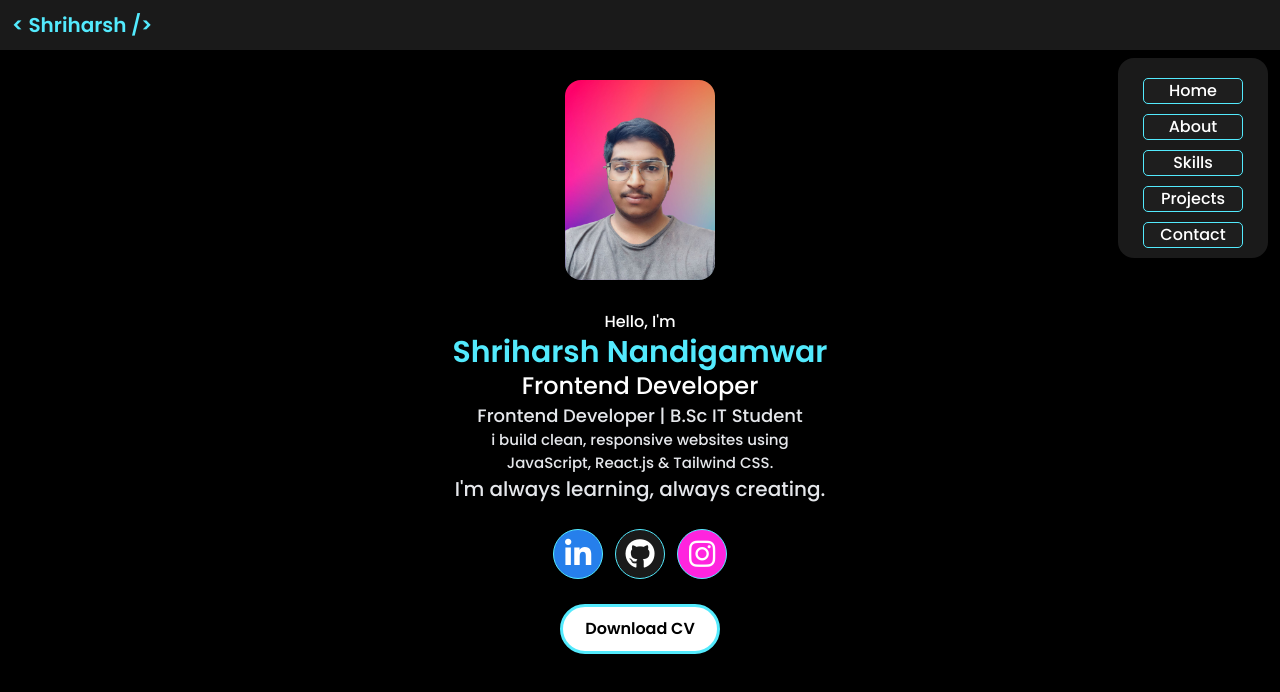
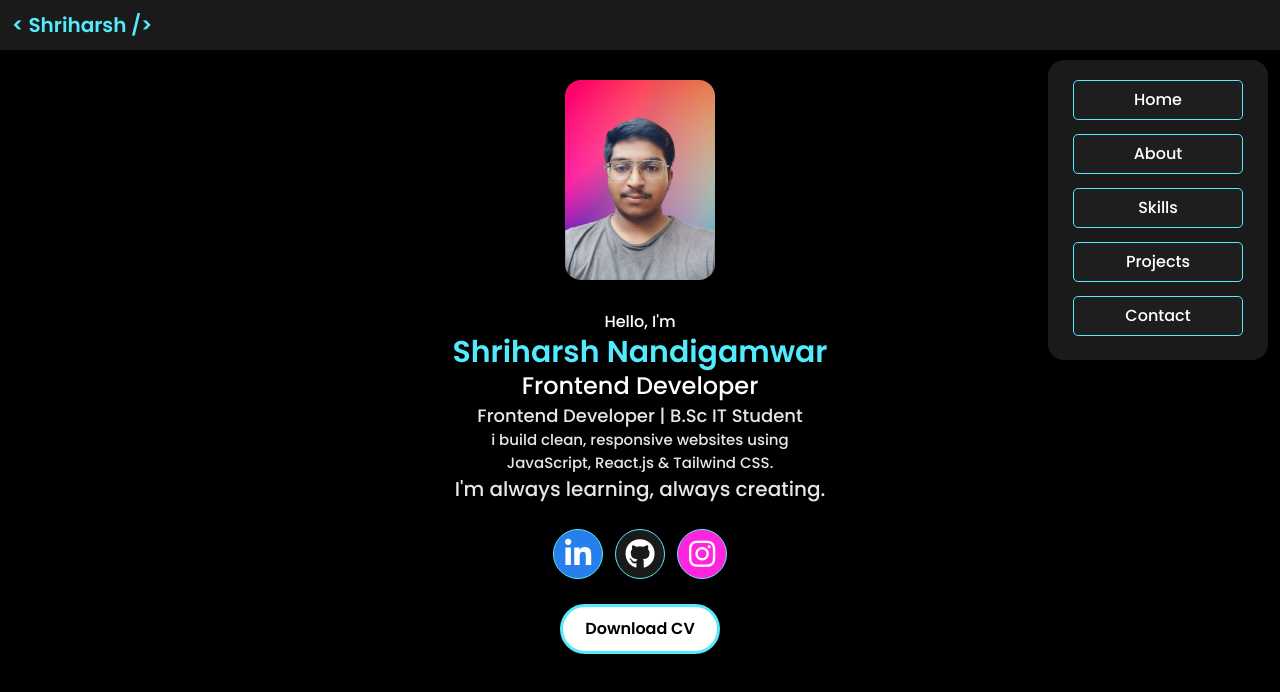
Before and after one commit to HarshNandigamwar/Portfolio, a React (Vite) app: page / in a window 1280 px wide. Both pictures are taken after a click on the element 1248 px from the left and 25 px from the top of the page. Shown: the top 692 px of the page. Built offline with nearby package versions, Linux system fonts and the light colour scheme.

Commit message:
Bug fixed

```diff
--- a/src/components/Header/Header.jsx
+++ b/src/components/Header/Header.jsx
@@ -4,7 +4,7 @@ const Header = () => {
   const [showMenu, setShowMenu] = useState(false);
 
   return (
-    <header className="flex items-center justify-between p-[12px] bg-[#1a1a1a] h-[50px] sticky w-full top-0">
+    <header className="flex items-center justify-between p-[12px] bg-[#1a1a1a] h-[50px] sticky w-full z-20 top-0">
       <div className="text-cyan-300 font-bold text-xl">{"< Shriharsh />"}</div>
       <div onClick={() => setShowMenu(!showMenu)}>
         <img
@@ -16,39 +16,52 @@ const Header = () => {
       </div>
       <div
         style={{ display: showMenu ? "flex" : "none" }}
-        className=" h-[200px] w-[150px] bg-[#1a1a1a] mt-[265px] flex flex-col items-center rounded-2xl p-[20px]  "
+        className=" h-[300px] w-[220px] bg-[#1a1a1a] mt-[370px] flex flex-col items-center rounded-2xl p-[20px] "
       >
         <ul>
+          <a href="#home">
             <li
-            className="bg-[#1e1e1e] w-[100px] flex items-center justify-center rounded-[5px] hover:text-cyan-300 mb-2.5 cursor-pointer border border-cyan-300 "
+              className="bg-[#1e1e1e] w-[170px] h-[40px] flex items-center justify-center rounded-[5px] hover:text-cyan-300 mb-3.5  cursor-pointer border border-cyan-300 "
               onClick={() => setShowMenu(false)}
             >
-            <a href="#home">Home</a>
+              Home
             </li>
+          </a>
+
+          <a href="#about">
             <li
-            className="bg-[#1e1e1e] w-[100px] flex items-center justify-center rounded-[5px] hover:text-cyan-300 mb-2.5 cursor-pointer border border-cyan-300"
+              className="bg-[#1e1e1e] w-[170px] h-[40px] flex items-center justify-center rounded-[5px] hover:text-cyan-300 mb-3.5  cursor-pointer border border-cyan-300"
               onClick={() => setShowMenu(false)}
             >
-            <a href="#about">About</a>
+              About
             </li>
+          </a>
+
+          <a href="#skills">
             <li
-            className="bg-[#1e1e1e] w-[100px] flex items-center justify-center rounded-[5px] hover:text-cyan-300 mb-2.5 cursor-pointer border border-cyan-300"
+              className="bg-[#1e1e1e] w-[170px] h-[40px] flex items-center justify-center rounded-[5px] hover:text-cyan-300 mb-3.5  cursor-pointer border border-cyan-300"
               onClick={() => setShowMenu(false)}
             >
-            <a href="#skills">Skills</a>
+              Skills
             </li>
+          </a>
+
+          <a href="#projects">
             <li
-            className="bg-[#1e1e1e] w-[100px] flex items-center justify-center rounded-[5px] hover:text-cyan-300 mb-2.5 cursor-pointer border border-cyan-300"
+              className="bg-[#1e1e1e] w-[170px] h-[40px] flex items-center justify-center rounded-[5px] hover:text-cyan-300 mb-3.5  cursor-pointer border border-cyan-300"
               onClick={() => setShowMenu(false)}
             >
-            <a href="#projects">Projects</a>
+              Projects
             </li>
+          </a>
+          <a href="#contact">
             <li
-            className="bg-[#1e1e1e] w-[100px] flex items-center justify-center rounded-[5px] hover:text-cyan-300 mb-2.5 cursor-pointer border border-cyan-300"
+              className="bg-[#1e1e1e] w-[170px] h-[40px] flex items-center justify-center rounded-[5px] hover:text-cyan-300 mb-3.5  cursor-pointer border border-cyan-300"
               onClick={() => setShowMenu(false)}
             >
-            <a href="#contact">Contact</a>
+              Contact
             </li>
+          </a>
         </ul>
       </div>
     </header>
```
Lines whose indentation alone changed are shown as unchanged.
